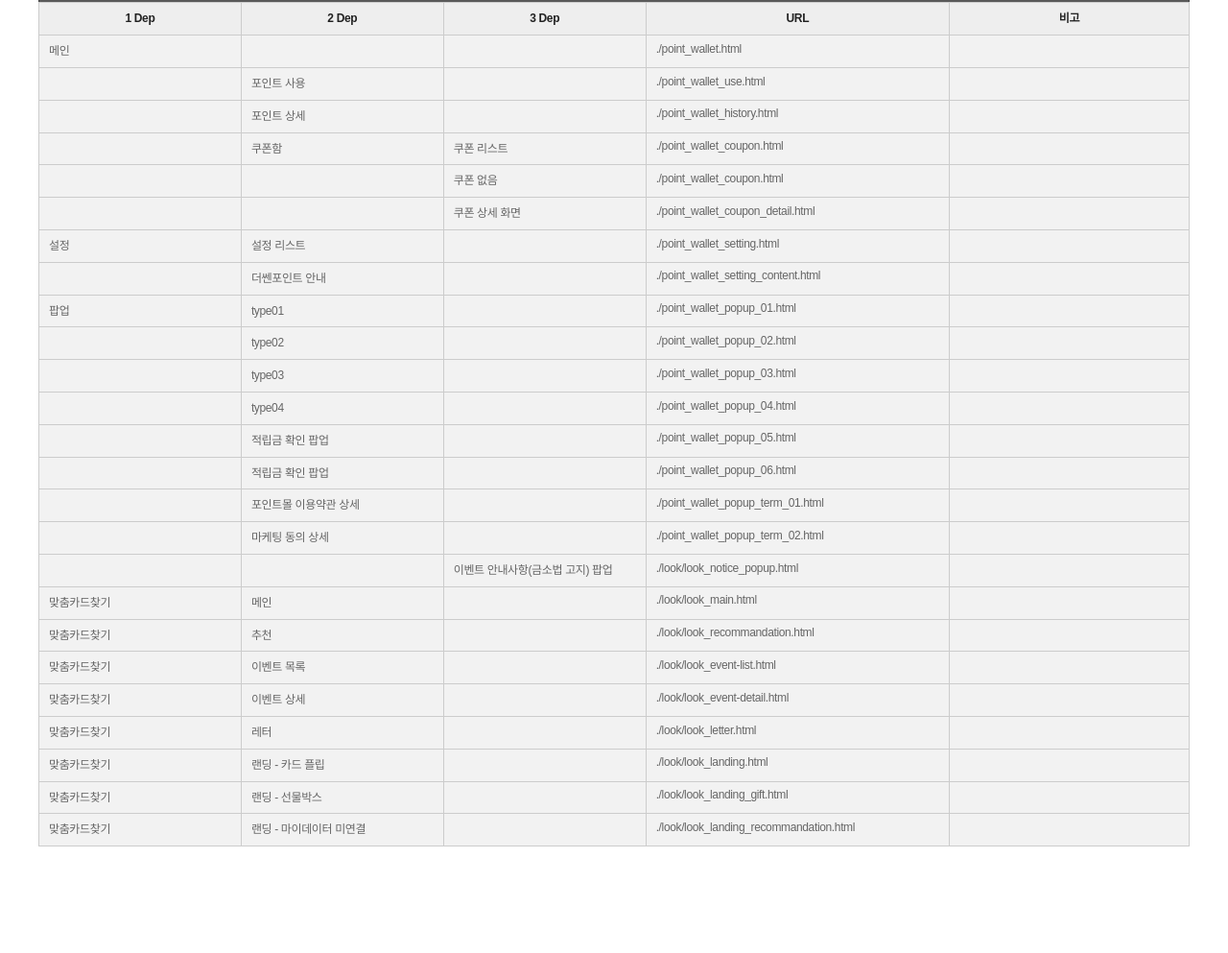
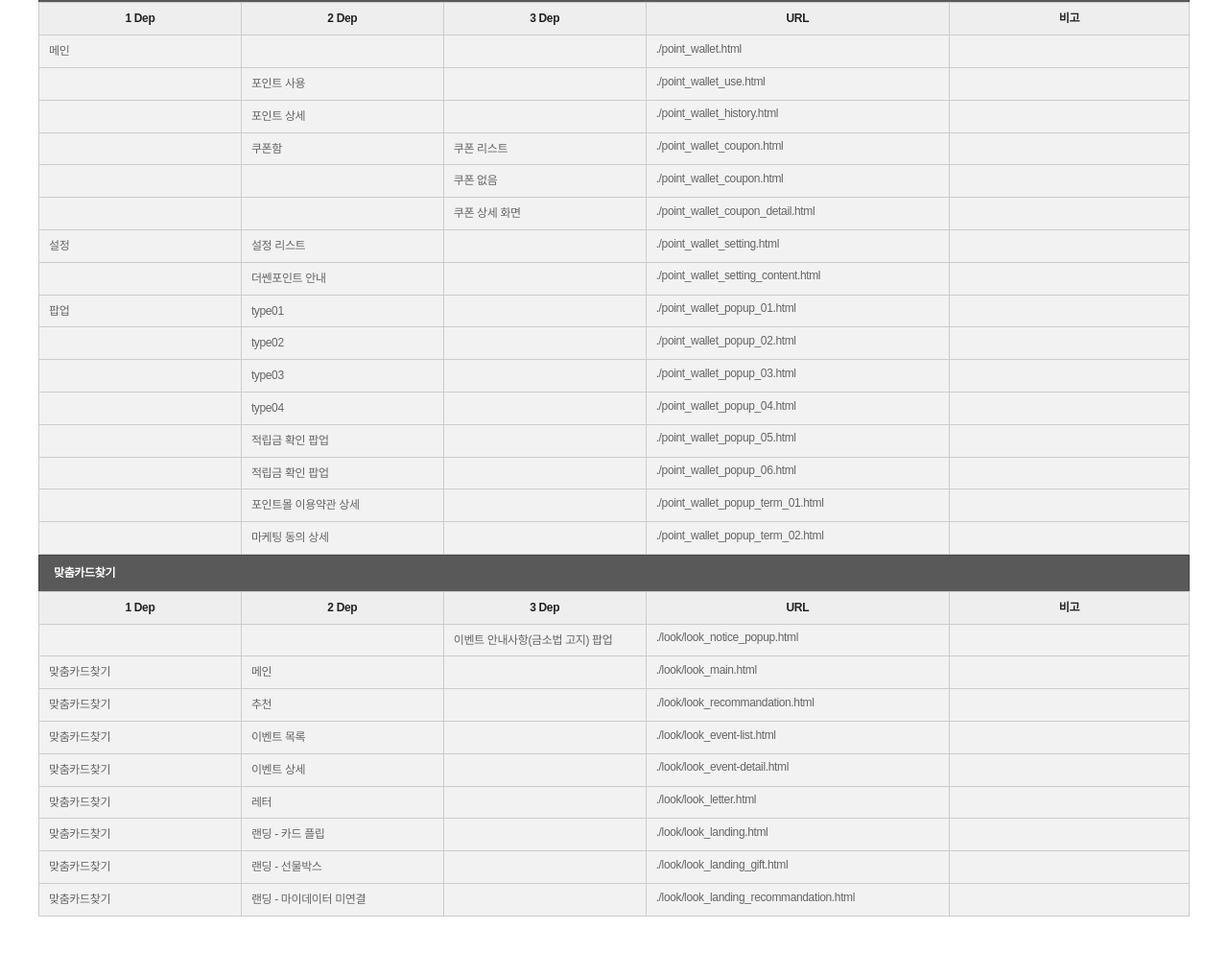
Before and after one commit to kino-ona/thessen, a website: page src/html/_work_sheet.html in a window 1280 px wide. Shown: the part 253-1246 px from the top of the page at 96% size. Before the commit the page ends 1185 px from the top, so only its background shows below. Drawn offline with nearby package versions, Linux system fonts and the light colour scheme.

Commit message:
_work_sheet

```diff
--- a/src/html/_work_sheet.html
+++ b/src/html/_work_sheet.html
@@ -164,6 +164,29 @@
               <td class="url"><span data-url="./point_wallet_popup_term_02.html"></span></td>
               <td class="left remark"></td>
             </tr>
+          </tbody>
+        </table>
+      </div>
+      <h2>맞춤카드찾기</h2>
+      <div class="cont">
+        <table>
+          <colgroup>
+            <col style="width:20%;">
+            <col style="width:20%;">
+            <col style="width:20%;">
+            <col style="width:30%">
+            <col style="width:250px" class="remark">
+          </colgroup>
+          <thead>
+            <tr data-href="">
+              <th scope="col">1 Dep</th>
+              <th scope="col">2 Dep</th>
+              <th scope="col">3 Dep</th>
+              <th scope="col">URL</th>
+              <th scope="col" class="remark">비고</th>
+            </tr>
+          </thead>
+          <tbody>
             <tr data-href="">
               <td></td>
               <td></td>
```
